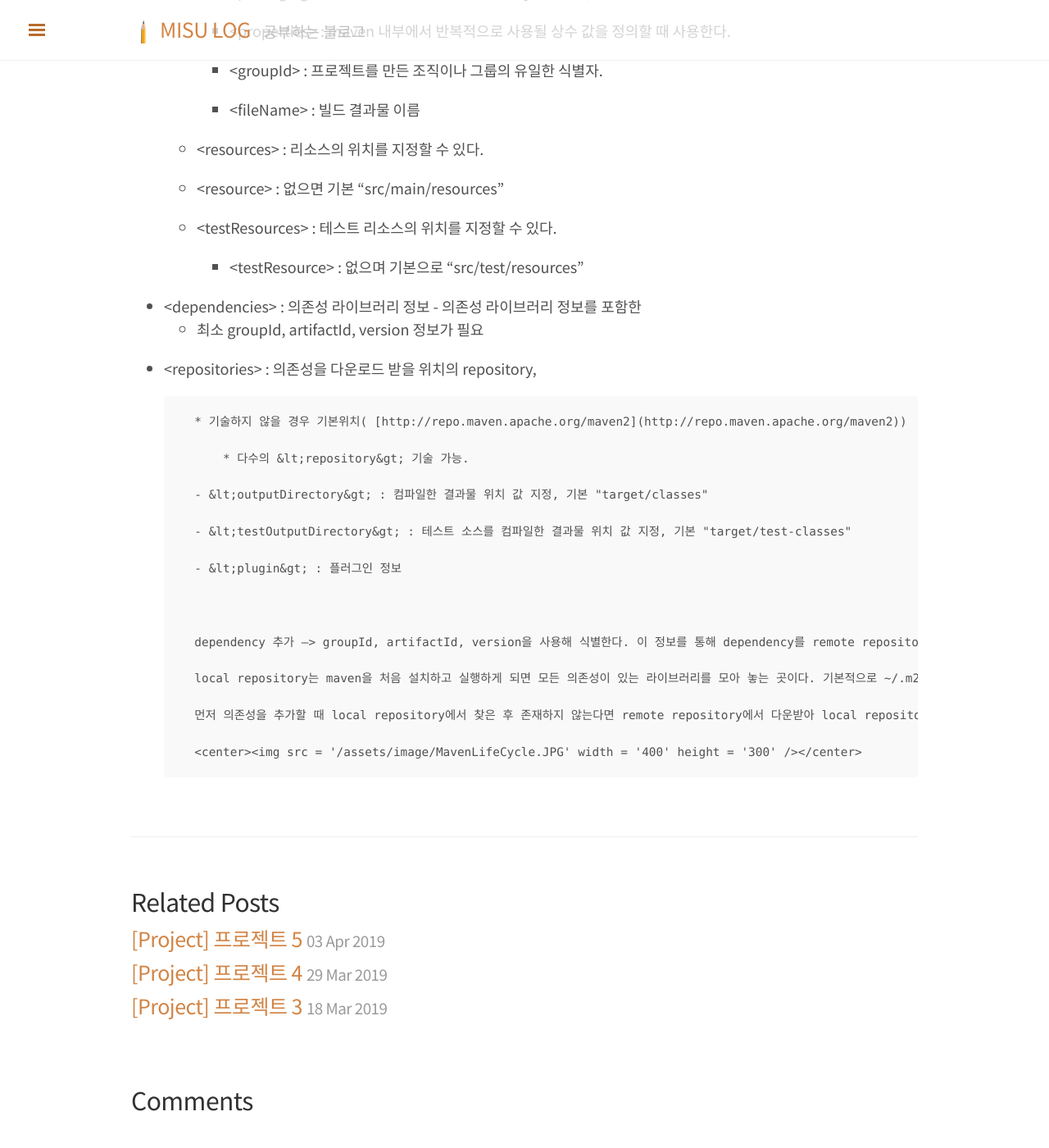
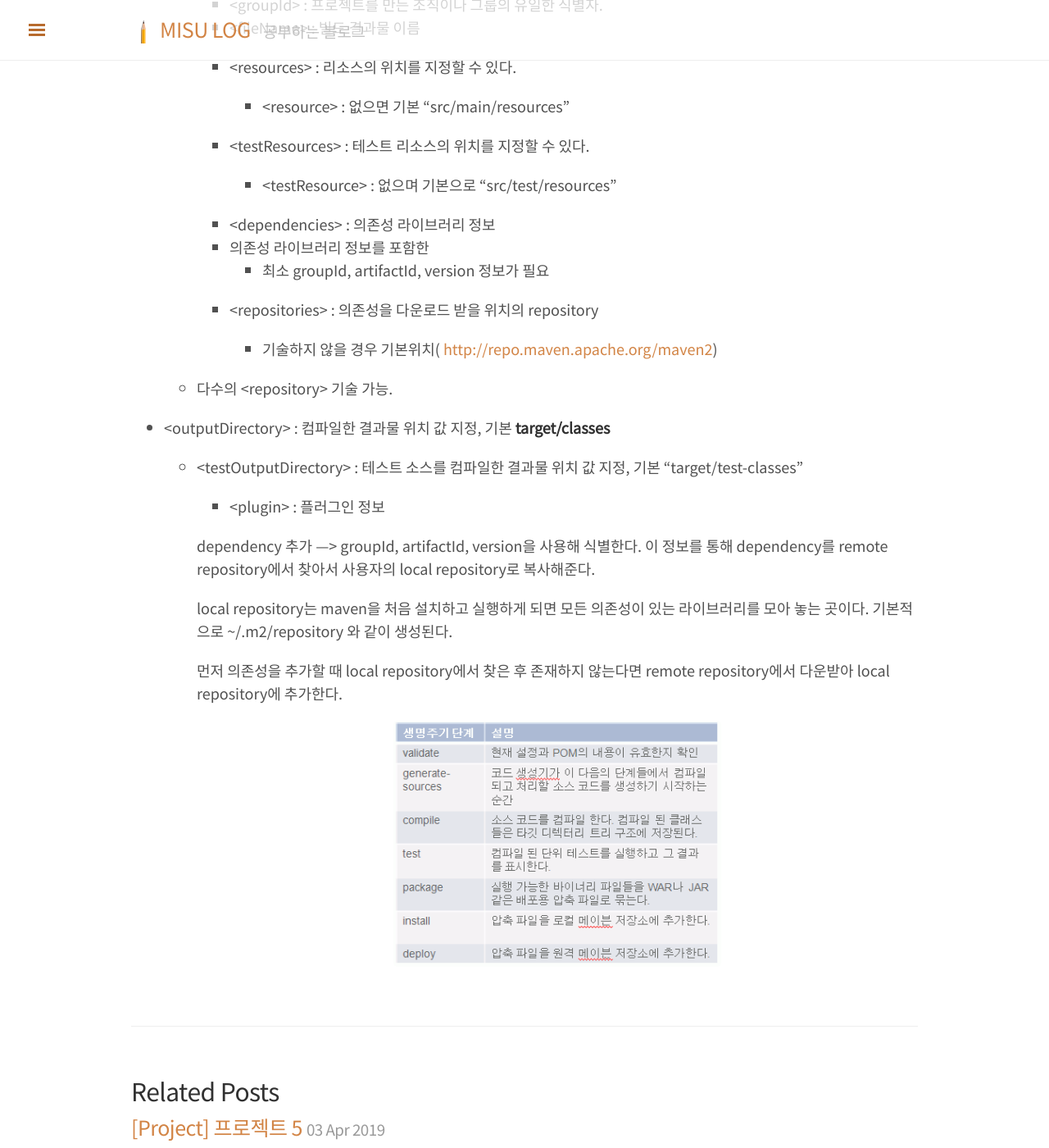
Before and after one commit to misudev/myblog, a Jekyll site: the page built from _posts/2020-01-02-maven.md, in a window 1280 px wide and 1400 px high, scrolled down 950 px. Shown: the whole window at 82% size. Built offline with Jekyll 4.4.1, drawn with Linux system fonts in a browser that asks for light colours; nearby versions of some CDN libraries; comment, search, counter and statistics services are not loaded; before the commit the page ends 2320 px from its top, so only the background shows below that.

Commit message:
포스팅 수정

```diff
--- a/_posts/2020-01-02-maven.md
+++ b/_posts/2020-01-02-maven.md
@@ -28,38 +28,32 @@ classes: wide
 
     - pom 파일의 태그
         - &lt;project &gt;: pom.xml파일의 ROOT, 반드시 이 속성으로 시작해야한다.
-
         - &lt;modelVersion&gt; : 현재 pom이 사용하고 있는 버전을 나타낸다.
-
         - &lt;packaging&gt; : 패키징 할 파일 형식을 지정한다 (jar, war ..)
-
         - &lt;properties&gt; : maven 내부에서 반복적으로 사용될 상수 값을 정의할 때 사용한다.
-
         - &lt;groupId&gt; : 프로젝트를 만든 조직이나 그룹의 유일한 식별자.
-
         - &lt;fileName&gt; : 빌드 결과물 이름
 
-    - &lt;resources&gt; : 리소스의 위치를 지정할 수 있다.
+        - &lt;resources&gt; : 리소스의 위치를 지정할 수 있다.
 
-    - &lt;resource&gt; : 없으면 기본 "src/main/resources"
+            - &lt;resource&gt; : 없으면 기본 "src/main/resources"
 
-    - &lt;testResources&gt; : 테스트 리소스의 위치를 지정할 수 있다.
+        - &lt;testResources&gt; : 테스트 리소스의 위치를 지정할 수 있다.
 
-        - &lt;testResource&gt; : 없으며 기본으로 "src/test/resources"
+            - &lt;testResource&gt; : 없으며 기본으로 "src/test/resources"
 
-- &lt;dependencies&gt; : 의존성 라이브러리 정보
-            - 의존성 라이브러리 정보를 포함한
-    - 최소 groupId, artifactId, version 정보가 필요
+        - &lt;dependencies&gt; : 의존성 라이브러리 정보
+        - 의존성 라이브러리 정보를 포함한
+            - 최소 groupId, artifactId, version 정보가 필요
 
-- &lt;repositories&gt; : 의존성을 다운로드 받을 위치의 repository,
+        - &lt;repositories&gt; : 의존성을 다운로드 받을 위치의 repository
 
-        * 기술하지 않을 경우 기본위치( [http://repo.maven.apache.org/maven2](http://repo.maven.apache.org/maven2))
+            - 기술하지 않을 경우 기본위치( [http://repo.maven.apache.org/maven2](http://repo.maven.apache.org/maven2))
+    - 다수의 &lt;repository&gt; 기술 가능.
 
-            * 다수의 &lt;repository&gt; 기술 가능.
+- &lt;outputDirectory&gt; : 컴파일한 결과물 위치 값 지정, 기본 **target/classes**
 
-        - &lt;outputDirectory&gt; : 컴파일한 결과물 위치 값 지정, 기본 "target/classes"
-
-        - &lt;testOutputDirectory&gt; : 테스트 소스를 컴파일한 결과물 위치 값 지정, 기본 "target/test-classes"
+    - &lt;testOutputDirectory&gt; : 테스트 소스를 컴파일한 결과물 위치 값 지정, 기본 "target/test-classes"
 
         - &lt;plugin&gt; : 플러그인 정보
 
```
